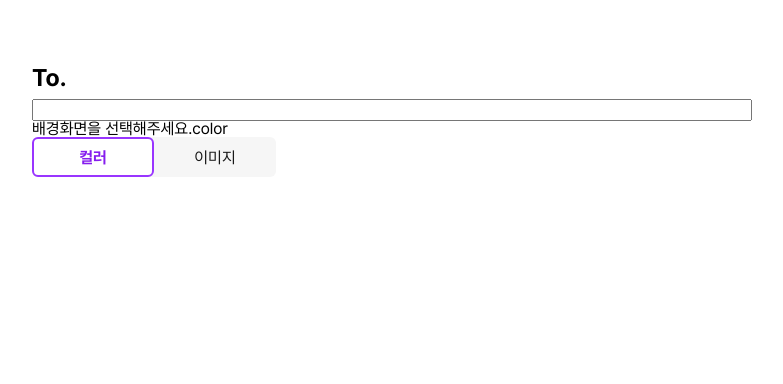
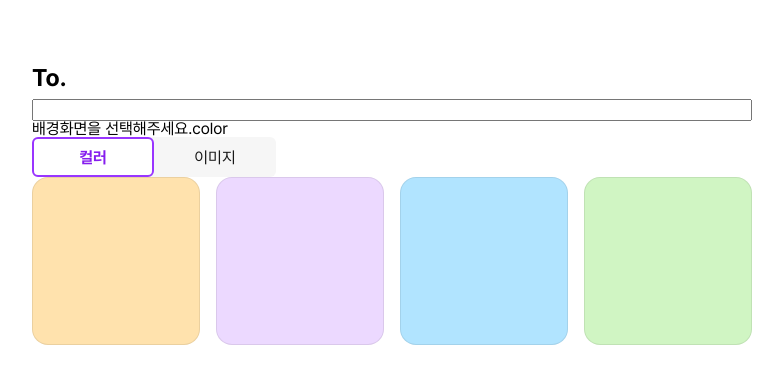
Before and after one commit to Chiman2937/team2-rolling-app, a React (Vite) app: page /post in a window 1280 px wide. Shown: the top 384 px of the page, without its empty margins (248-1031 px from the left). Built offline with nearby package versions, Linux system fonts and the light colour scheme.

Commit message:
feat: post 페이지 기본 기능 구현 완료

```diff
--- a/package.json
+++ b/package.json
@@ -17,6 +17,7 @@
     ]
   },
   "dependencies": {
+    "axios": "^1.9.0",
     "eslint-plugin-react": "^7.37.5",
     "react": "^19.1.0",
     "react-dom": "^19.1.0",
--- a/src/pages/CreateRollingPaperPage/CreateRollingPaperPage.jsx
+++ b/src/pages/CreateRollingPaperPage/CreateRollingPaperPage.jsx
@@ -1,8 +1,44 @@
-import { useState } from 'react';
+import { useEffect, useState } from 'react';
 import OptionToggle from '../../components/OptionToggle';
 import styles from './CreateRollingPaperPage.module.scss';
+import iconChecked from '@/assets/icons/icon_selected.svg';
+
+const backgroundColors = [
+  { backgroundColor: 'var(--color-beige-200)', border: '1px solid rgb(0,0,0,0.08' },
+  { backgroundColor: 'var(--color-purple-200)', border: '1px solid rgb(0,0,0,0.08' },
+  { backgroundColor: 'var(--color-blue-200)', border: '1px solid rgb(0,0,0,0.08' },
+  { backgroundColor: 'var(--color-green-200)', border: '1px solid rgb(0,0,0,0.08' },
+];
+
+const backgroundImages = [
+  { backgroundImage: 'url(https://picsum.photos/id/683/3840/2160)' },
+  { backgroundImage: 'url(https://picsum.photos/id/24/3840/2160)' },
+  { backgroundImage: 'url(https://picsum.photos/id/599/3840/2160)' },
+  { backgroundImage: 'url(https://picsum.photos/id/1058/3840/2160)' },
+];
+
 const CreateRollingPaperPage = () => {
-  const [bgType, setBgType] = useState(null);
+  const [backgroundType, setBackgroundType] = useState(null);
+  const [selectedIndex, setSelectedIndex] = useState(-1);
+
+  const backgroundItems = {
+    color: backgroundColors,
+    image: backgroundImages,
+  };
+
+  const useOverlay = {
+    color: false,
+    image: true,
+  };
+
+  const handleItemClick = (index) => {
+    setSelectedIndex(index);
+  };
+
+  useEffect(() => {
+    setSelectedIndex(-1);
+  }, [backgroundType]);
+
   return (
     <section className={styles['post-section']}>
       <label className={styles['label-to']}>
@@ -10,11 +46,36 @@ const CreateRollingPaperPage = () => {
         <input styles={{ width: '100%' }}></input>
       </label>
       <label className={styles['label-background']}>배경화면을 선택해주세요.</label>
-      {bgType}
-      <OptionToggle onChange={(type) => setBgType(type)}>
+      {backgroundType}
+      <OptionToggle onChange={(type) => setBackgroundType(type)}>
         <OptionToggle.button label='컬러' type='color' />
         <OptionToggle.button label='이미지' type='image' />
       </OptionToggle>
+
+      <div className={styles['post-section__backgrounds-wrapper']}>
+        {backgroundType &&
+          backgroundItems[backgroundType].map((backgroundStyles, index) => {
+            return (
+              <div key={index} className={styles['post-section__background_container']}>
+                <div
+                  className={styles['post-section__background-item']}
+                  style={backgroundStyles}
+                  onClick={() => handleItemClick(index)}
+                >
+                  {selectedIndex === index && useOverlay[backgroundType] && (
+                    <div className={styles['post-section__background-overlay']} />
+                  )}
+                </div>
+                {selectedIndex === index && (
+                  <img
+                    className={styles['post-section__background-selected-icon']}
+                    src={iconChecked}
+                  />
+                )}
+              </div>
+            );
+          })}
+      </div>
     </section>
   );
 };
--- a/src/pages/CreateRollingPaperPage/CreateRollingPaperPage.module.scss
+++ b/src/pages/CreateRollingPaperPage/CreateRollingPaperPage.module.scss
@@ -1,7 +1,78 @@
+@keyframes popIn {
+  0% {
+    opacity: 0;
+    transform: translate(-50%,-50%) scale(0.5);
+  }
+  30% {
+    opacity: 0.8;
+    transform: translate(-50%,-50%) scale(1.2);
+  }
+  100% {
+		opacity: 1;
+    transform: translate(-50%,-50%) scale(1.0);
+  }
+}
+
+@keyframes setOverLay {
+  0% {
+    opacity: 0;
+  }
+  100% {
+		opacity: 1;
+  }
+}
 
 .post-section {
 	width: 720px;
 	margin: 57px auto;
+
+	&__backgrounds-wrapper {
+		width: 100%;
+		height: 168px;
+		display: flex;
+		flex-direction: row;
+		justify-content: space-between;
+	}
+
+	&__background_container {
+		position: relative;
+		aspect-ratio: 1 / 1;
+	}
+
+	&__background-overlay {
+		width: 100%;
+		height: 100%;
+		background-color: rgba(255,255,255,0.65);
+		animation: setOverLay 0.2s ease-out forwards;
+	}
+
+	&__background-item {
+		width: 100%;
+		height: 100%;
+		background-size: cover;            /* 이미지가 div 전체를 채우도록 */
+		background-position: center;       /* 가운데 정렬 */
+		background-repeat: no-repeat;      /* 반복 방지 */
+		border-radius: 16px;
+		cursor: pointer;
+		transition: transform 0.3s ease;
+
+		&:hover {
+			transform: scale(1.1);
+		}
+
+		.selected {
+
+		}
+	}
+
+	&__background-selected-icon {
+		position: absolute;
+		top: 50%;
+		left: 50%;
+		pointer-events: none;
+		transform: translate(-50%,-50%) scale(0.91);
+		animation: popIn 0.4s ease-out forwards;
+	}
 }
 .label-to {
 	display: flex;
```
Also changed, not shown: src/assets/icons/icon_selected.svg (added), 1 other file (tests, documents, lock files or other folders).
